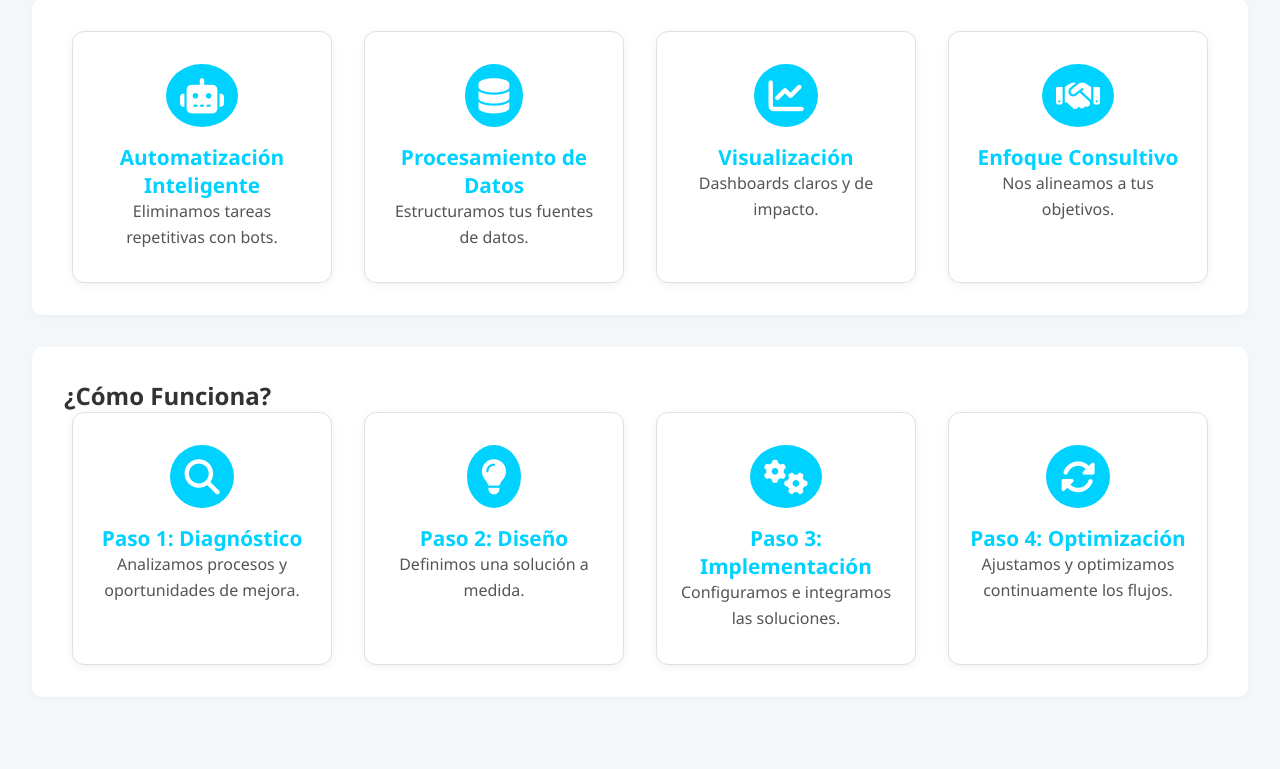
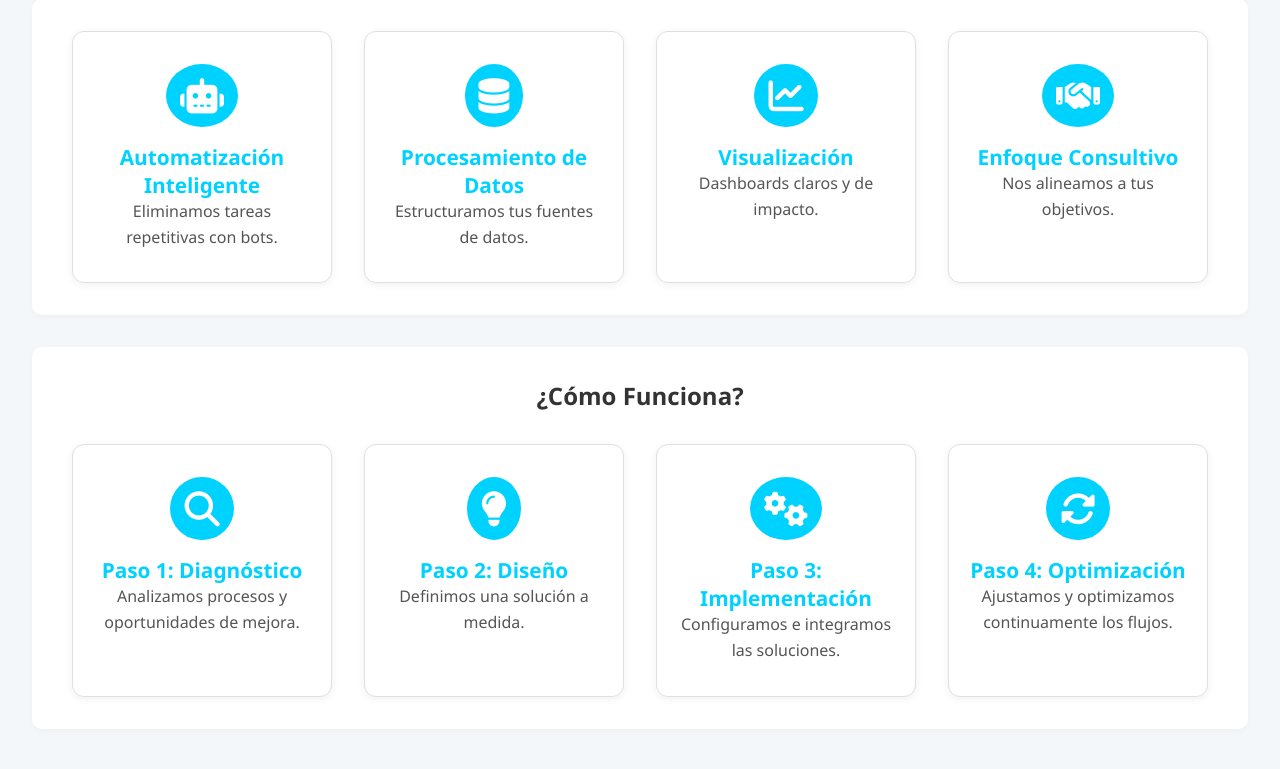
Before and after one commit to PyLabotory/Pyautomatelabs_web, a Flask app: page / in a window 1280 px wide. Shown: the part 1243-2012 px from the top of the page. Run offline with Flask 3, Linux system fonts and the light colour scheme.

Commit message:
Update style.css

```diff
--- a/static/style.css
+++ b/static/style.css
@@ -283,3 +283,11 @@ footer {
   .como-funciona .pasos{flex-direction:column; align-items:center;}
   .card,.paso{width:100%;}
 }
+
+/* ---------------------------------
+   Título de la sección "¿Cómo Funciona?"
+----------------------------------*/
+.como-funciona-section h2 {
+  text-align: center;
+  margin-bottom: 2rem;
+}
```
